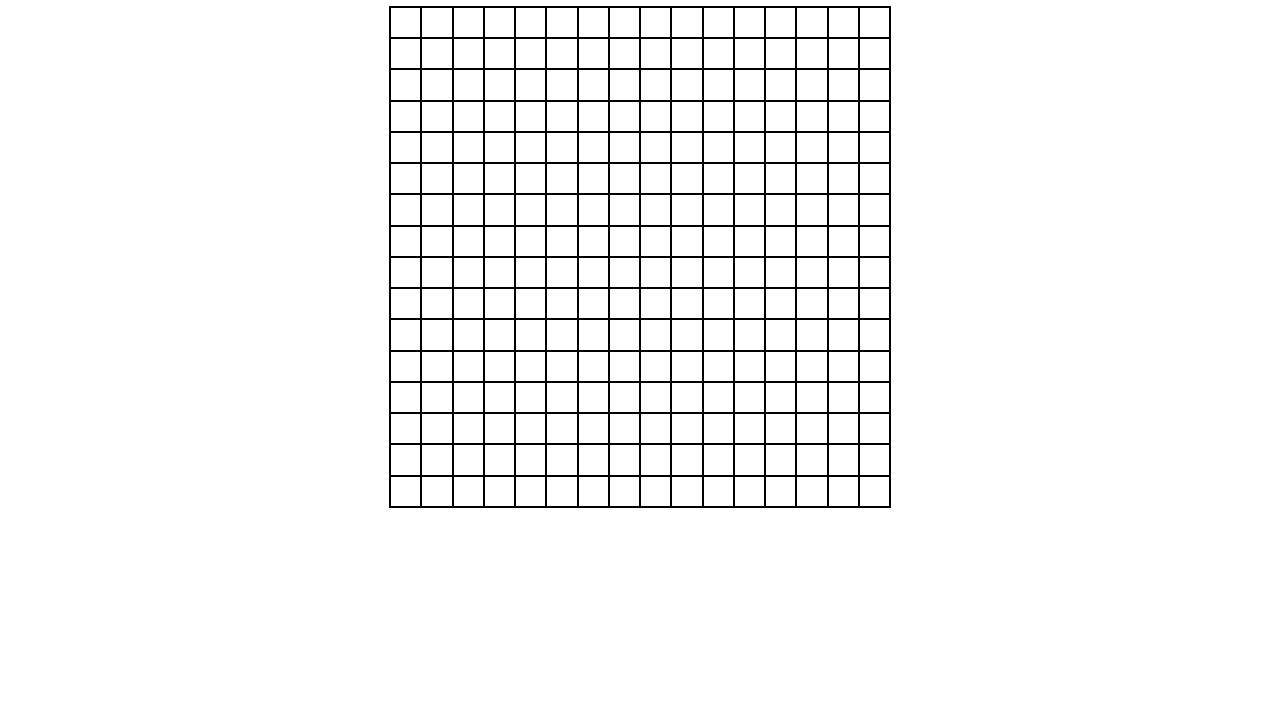
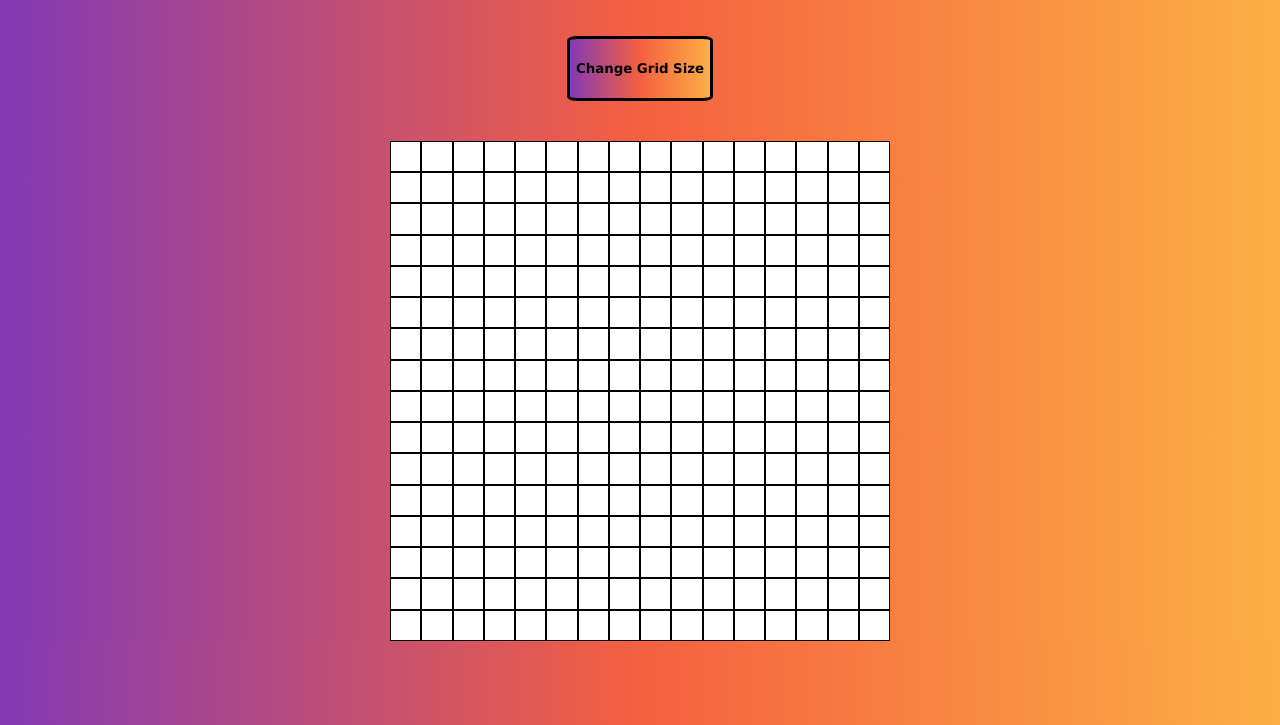
Before and after one commit to mckay1818/etch-a-sketch, a plain HTML site: page index.html in a window 1280 px wide. Shown: the part 75-800 px from the top of the page. Drawn offline with Linux system fonts and the light colour scheme.

Commit message:
added capability for users to determine grid size

```diff
--- a/app.js
+++ b/app.js
@@ -1,15 +1,47 @@
 const game_grid_div = document.getElementById('game-grid');
+const grid_resize_btn = document.querySelector('button');
+let side = 16;
+createGrid(side);
 
-// create 16x16 game grid
-for (let i = 0; i < 256; i++) {
-    const gridSquare = document.createElement('div');
-    gridSquare.classList.add('grid-square');
-    game_grid_div.appendChild(gridSquare);
+function createGrid(side) {
+    // ensure grid size remains the same regardless of # of squares
+    game_grid_div.style.gridTemplateColumns = 'repeat(' + side + ', 1fr)';
+    game_grid_div.style.gridTemplateRows = 'repeat(' + side + ', 1fr)';
+    // create 16x16 game grid
+    for (let i = 0; i < (side * side); i++) {
+        const gridSquare = document.createElement('div');
+        gridSquare.classList.add('grid-square');
+        game_grid_div.appendChild(gridSquare);
+        const gridSquares = document.querySelectorAll('.grid-square');
+        gridSquares.forEach(gridSquare => colorTheSquare(gridSquare));
+    }
 }
 
+function clearGrid(game_grid_div) {
+    while (game_grid_div.firstChild) {
+        game_grid_div.removeChild(game_grid_div.firstChild);
+    }
+}
+
+function resizeGrid(side) {
+    side = prompt('Please enter a new grid side length from 1-64');
+    side = parseInt(side);
+    if (side > 0 && side < 65) {
+        clearGrid(game_grid_div);
+        createGrid(side);
+    } else {
+        alert('Invalid input. Please use a number from 1-64');
+        resizeGrid();
+    }
+};
+
 const gridSquares = document.querySelectorAll('.grid-square');
-gridSquares.forEach(gridSquare => {
+function colorTheSquare(gridSquare) {
     gridSquare.addEventListener('mouseenter', () => {
-        gridSquare.classList.add('activated');
+        // let gridStyles = getComputedStyle(gridSquare);
+        // let gridSquareBrightness = gridStyles.filter.
+        gridSquare.style.backgroundColor = '#833ab4';
     });
-});
+}
+
+grid_resize_btn.addEventListener('click', resizeGrid);
--- a/index.html
+++ b/index.html
@@ -11,9 +11,15 @@
         <h1>Etch A Sketch</h1>
     </header>
 
-    <main id="game-container">
+
+    <div id="game-container">
+        <button>
+            Change Grid Size
+        </button>
+
         <div id="game-grid"></div>
-    </main>
+    </div>
+
 
 </body>
 <script src="app.js" charset="utf-8"></script>
--- a/style.css
+++ b/style.css
@@ -1,6 +1,30 @@
-h1 {
+* {
     text-align: center;
     font-family: Verdana, Geneva, Tahoma, sans-serif;
+    background: rgb(131,58,180);
+    background: linear-gradient(90deg, rgba(131,58,180,1) 0%, rgba(245, 96, 64) 50%, rgba(252, 175, 69) 100%);
+}
+
+#game-container {
+    display: flex;
+    flex-flow: column wrap;
+    justify-content: center;
+    align-items: center;
+}
+
+button {
+    height: 65px;
+    padding-top: 20px;
+    padding-bottom: 20px;
+    margin-top: 30px;
+    margin-bottom: 40px;
+    font-weight: bold;
+    border: 3px solid black;
+    border-radius: 7%;
+}
+
+button:hover {
+    cursor: pointer;
 }
 
 #game-grid {
@@ -8,21 +32,15 @@ h1 {
     width: 500px;
     margin: auto;
     display: grid;
-    grid-template-columns: repeat(16, 1fr);
-    grid-template-rows: repeat(16, 1fr);
     justify-content: center;
-    border: 1px solid black;
 }
 
 .grid-square {
     border: 1px solid black;
+    background: white;
     transition: background-color 500ms;
 }
 
 .grid-square:hover {
     cursor: pointer;
 }
-
-.activated {
-    background-color: rebeccapurple;
-}
```
